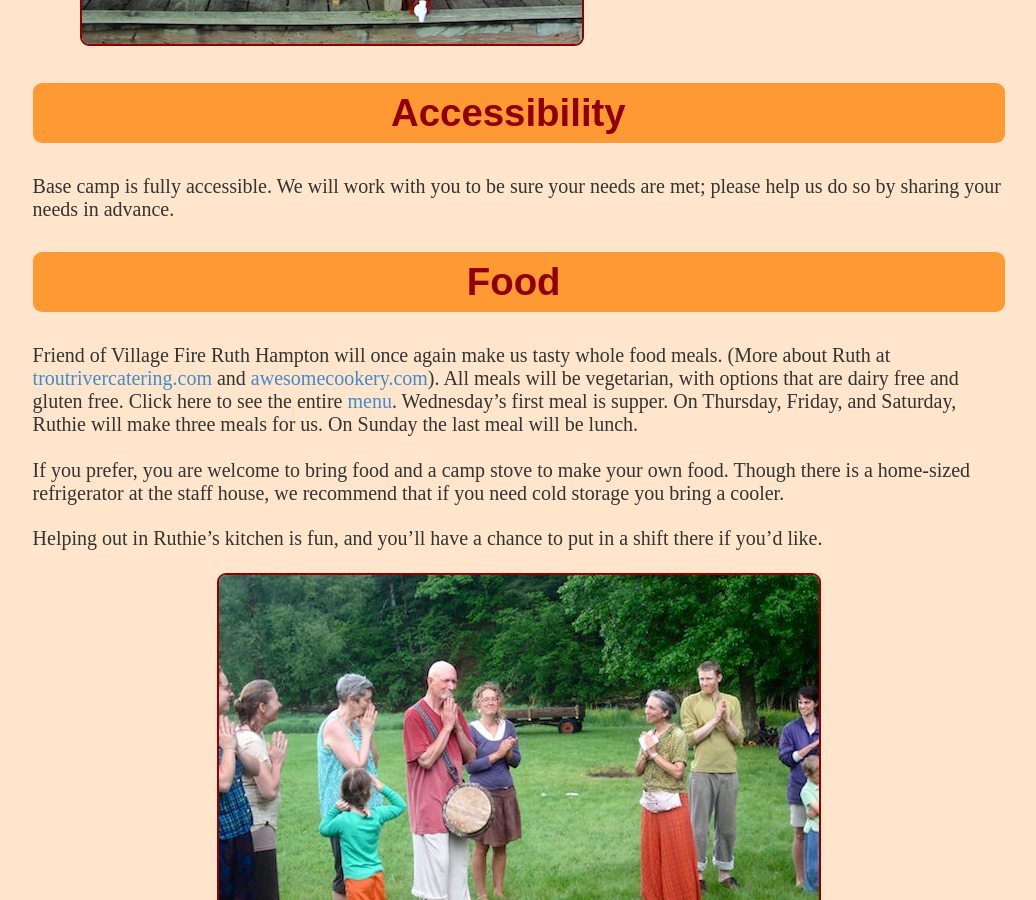
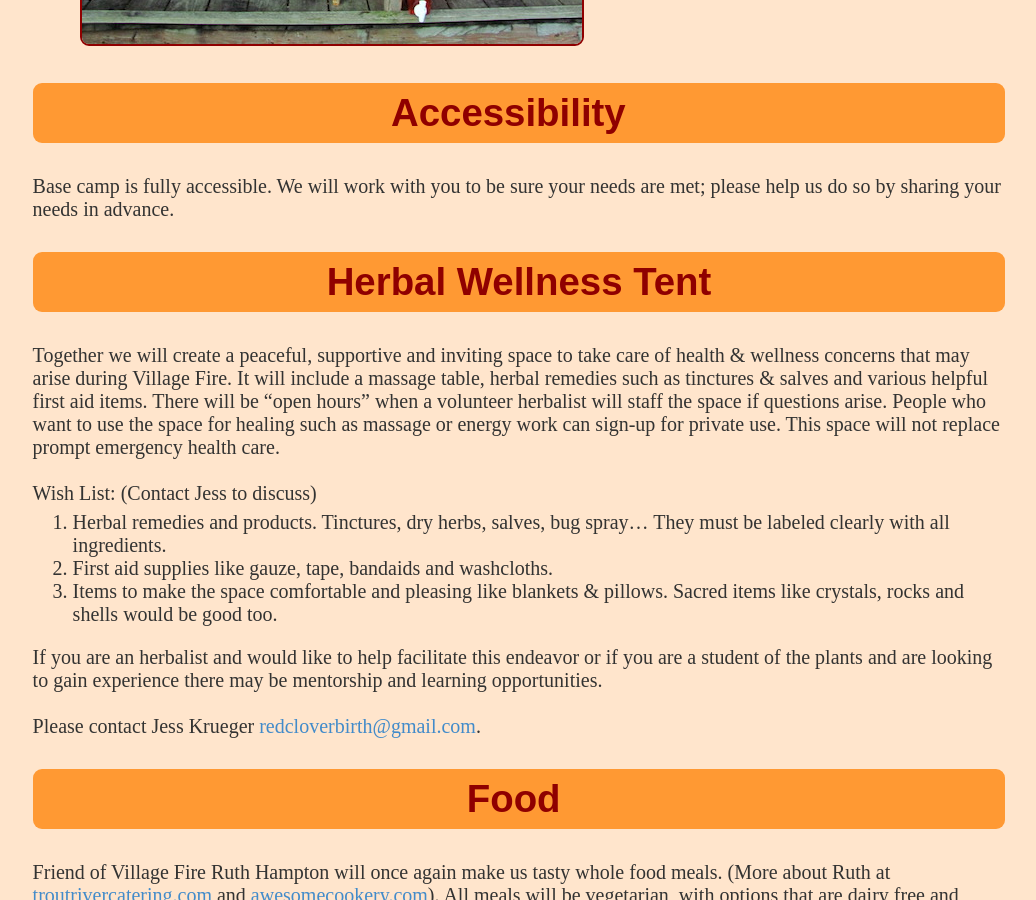
Before and after one commit to neilmb/villagefire, a Jekyll site: the page built from index.md, in a window 1280 px wide and 900 px high, scrolled down 8738 px. Shown: the whole window, without its empty margins (121-1157 px from the left). Built offline with Jekyll 4.4.1, drawn with Linux system fonts in a browser that asks for light colours; some web fonts are replaced.

Commit message:
herbal wellness tent

```diff
--- a/_layouts/home.html
+++ b/_layouts/home.html
@@ -54,6 +54,7 @@
               <li><a href="#lodging">Lodging</a></li>
               <li><a href="#accessibility">Accessibility</a></li>
               <li><a href="#food">Food</a></li>
+              <li><a href="#herbal">Herbal Wellness Tent</a></li>
             </ul>
           </li>
         </ul>
--- a/index.md
+++ b/index.md
@@ -320,6 +320,29 @@ family.
 Base camp is fully accessible. We will work with you to be sure your needs are
 met; please help us do so by sharing your needs in advance.
 
+## <a name="herbal"></a>Herbal Wellness Tent
+
+Together we will create a peaceful, supportive and inviting space to take care
+of health & wellness concerns that may arise during Village Fire. It will
+include a massage table, herbal remedies such as tinctures & salves and
+various helpful first aid items. There will be "open hours" when a volunteer
+herbalist will staff the space if questions arise. People who want to use the
+space for healing such as massage or energy work can sign-up for private use.
+This space will not replace prompt emergency health care.
+
+Wish List: (Contact Jess to discuss)
+
+1. Herbal remedies and products. Tinctures, dry herbs, salves, bug spray... They must be labeled clearly with all ingredients.
+2. First aid supplies like gauze, tape, bandaids and washcloths.
+3. Items to make the space comfortable and pleasing like blankets & pillows. Sacred items like crystals, rocks and shells would be good too.
+
+If you are an herbalist and would like to help facilitate this endeavor or if you are a student of the plants and are looking to gain experience there may be mentorship and learning opportunities.
+
+Please contact Jess Krueger <a href="redcloverbirth@gmail.com">redcloverbirth@gmail.com</a>.
+
+
+
+
 
 ## <a name="food"></a>Food
 
```
